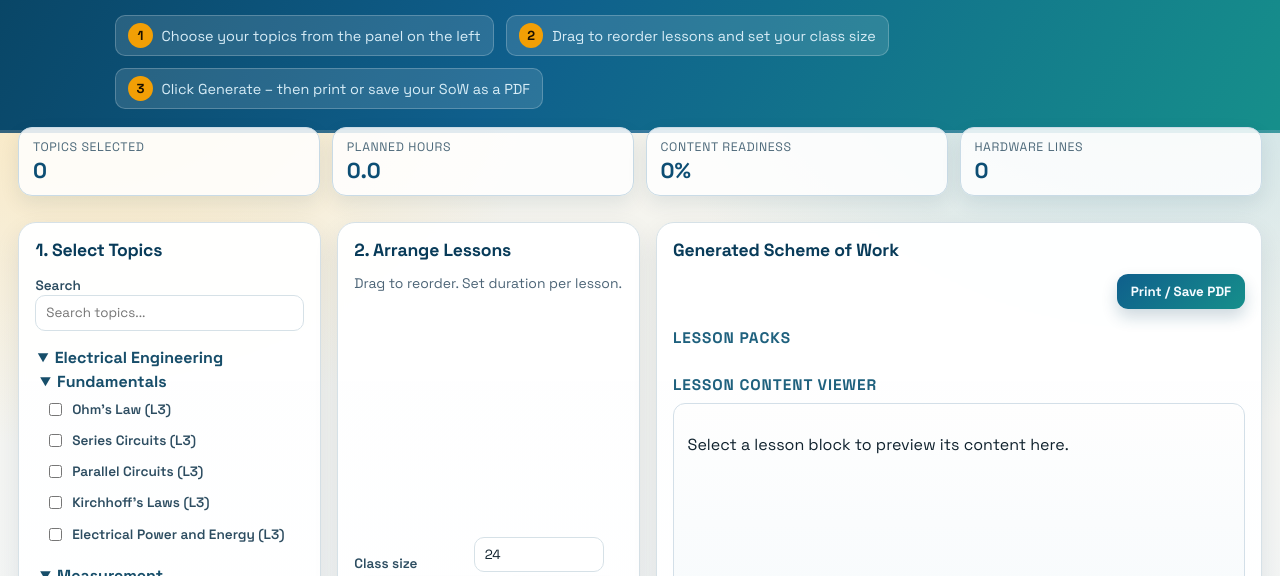
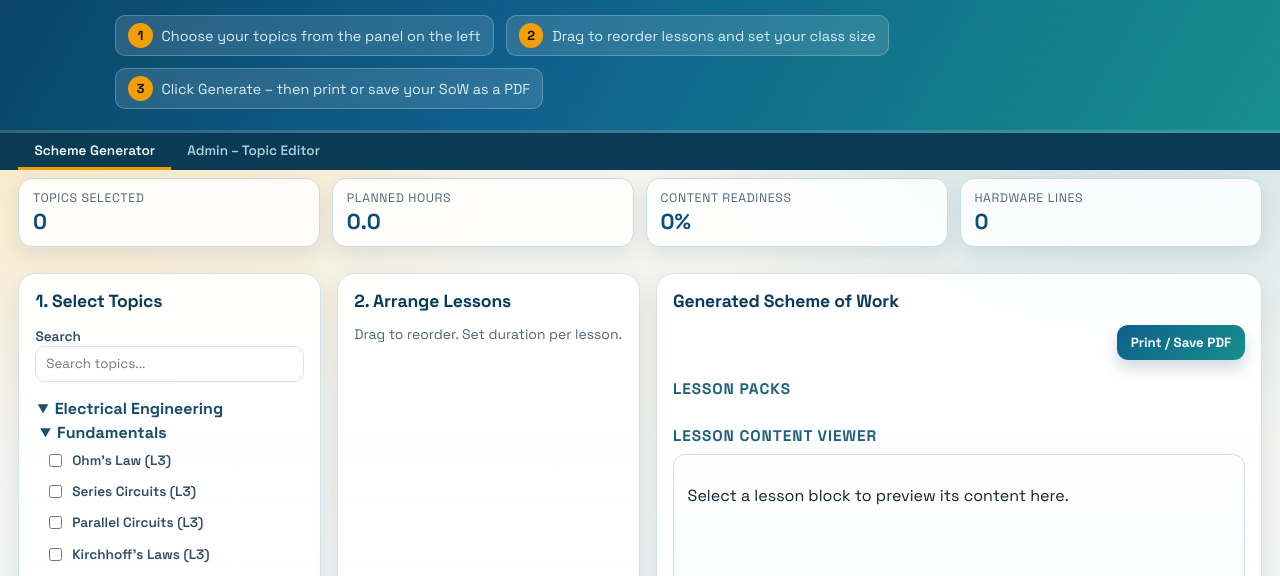
Before and after one commit to hadefuwa/sow-generator, a plain HTML site: page index.html in a window 1280 px wide. Shown: the part 197-773 px from the top of the page. Drawn offline with Linux system fonts and the light colour scheme.

Commit message:
Add site navigation between generator and admin pages
Add a nav bar to index.html with links to both pages, an active
indicator on the current page, and a back link in the admin header.
Also fix admin.html title encoding.

Co-Authored-By: Claude Sonnet 4.6 <noreply@anthropic.com>

```diff
--- a/index.html
+++ b/index.html
@@ -4,7 +4,7 @@
   <meta charset="UTF-8">
   <meta name="viewport" content="width=device-width, initial-scale=1.0">
   <title>Scheme of Work Generator &ndash; Matrix TSL</title>
-  <link rel=”icon” type=”image/png” href=”assets/favicon.png”>
+  <link rel="icon" type="image/png" href="assets/favicon.png">
   <link rel="preconnect" href="https://fonts.googleapis.com">
   <link rel="preconnect" href="https://fonts.gstatic.com" crossorigin>
   <link href="https://fonts.googleapis.com/css2?family=Space+Grotesk:wght@400;500;600;700&family=Source+Serif+4:opsz,wght@8..60,500;8..60,700&display=swap" rel="stylesheet">
@@ -23,6 +23,11 @@
       </div>
     </div>
   </header>
+
+  <nav class="site-nav" aria-label="Site navigation">
+    <a href="index.html" class="site-nav-link site-nav-link--active">Scheme Generator</a>
+    <a href="admin.html" class="site-nav-link">Admin &ndash; Topic Editor</a>
+  </nav>
 
   <section class="metrics" aria-label="Live platform metrics">
     <article class="metric-card">
@@ -83,6 +88,9 @@
 
       <h3>Hardware Recommendations</h3>
       <div id="hardware-summary"></div>
+
+      <h3>Lecturer Checks (Staff Only)</h3>
+      <div id="teacher-checks" class="lecturer-checks"></div>
     </section>
   </main>
 
--- a/styles.css
+++ b/styles.css
@@ -155,9 +155,37 @@ h4 {
   padding: 1.15rem;
 }
 
+.site-nav {
+  background: #0b3a54;
+  display: flex;
+  gap: 0;
+  padding: 0 1.15rem;
+  max-width: 100%;
+}
+
+.site-nav-link {
+  display: inline-block;
+  padding: 0.52rem 1rem;
+  font-size: 0.85rem;
+  font-weight: 600;
+  color: #a8cfe0;
+  text-decoration: none;
+  border-bottom: 3px solid transparent;
+  transition: color 120ms ease, border-color 120ms ease;
+}
+
+.site-nav-link:hover {
+  color: #f0f8ff;
+}
+
+.site-nav-link--active {
+  color: #f0f8ff;
+  border-bottom-color: var(--accent);
+}
+
 .metrics {
   max-width: 1320px;
-  margin: -0.4rem auto 0.5rem;
+  margin: 0.5rem auto 0.5rem;
   padding: 0 1.15rem;
   display: grid;
   grid-template-columns: repeat(4, minmax(0, 1fr));
@@ -520,6 +548,19 @@ tbody tr:hover {
   background: #fff;
 }
 
+.lecturer-checks .lesson-card {
+  margin-bottom: 0.65rem;
+}
+
+.teacher-check-list {
+  margin: 0.55rem 0 0;
+  padding-left: 1.1rem;
+}
+
+.teacher-check-list li {
+  margin-bottom: 0.3rem;
+}
+
 .muted {
   color: var(--muted);
 }
@@ -645,6 +686,10 @@ tbody tr:hover {
     page-break-before: always;
   }
 
+  .lecturer-checks-section {
+    page-break-before: always;
+  }
+
   .block-print-content {
     display: block !important;
     margin-top: 0.3rem;
```
Also changed, not shown: admin.html (+4 -2 lines).
